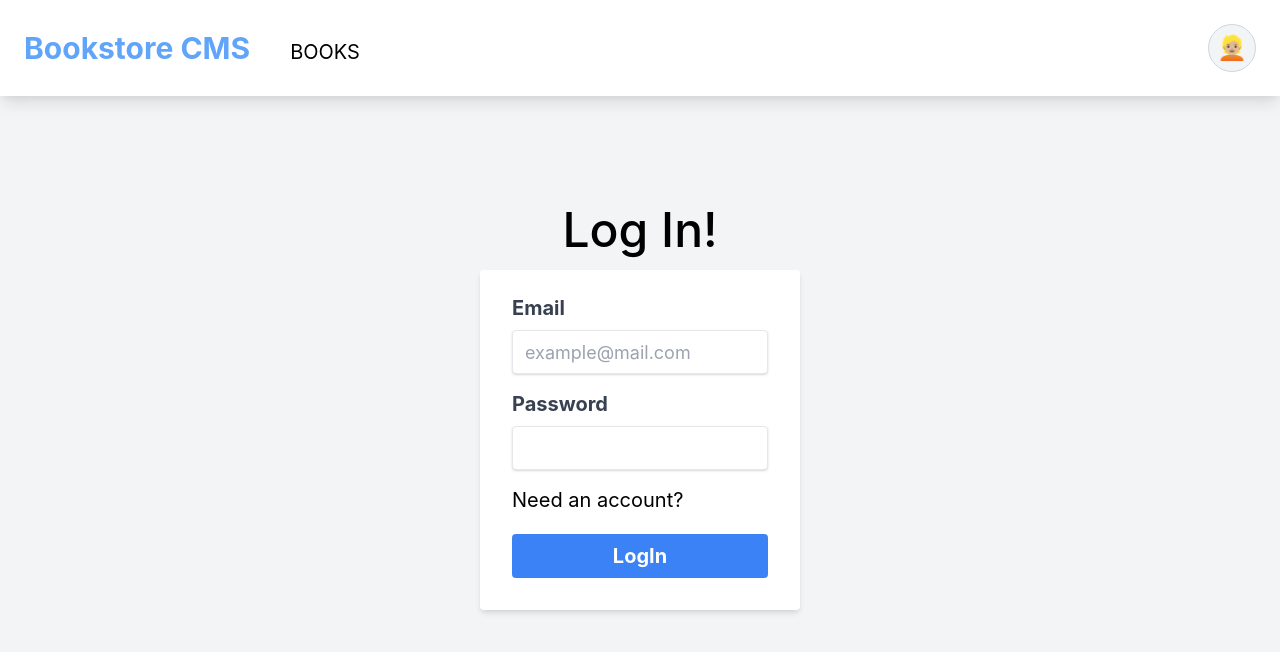
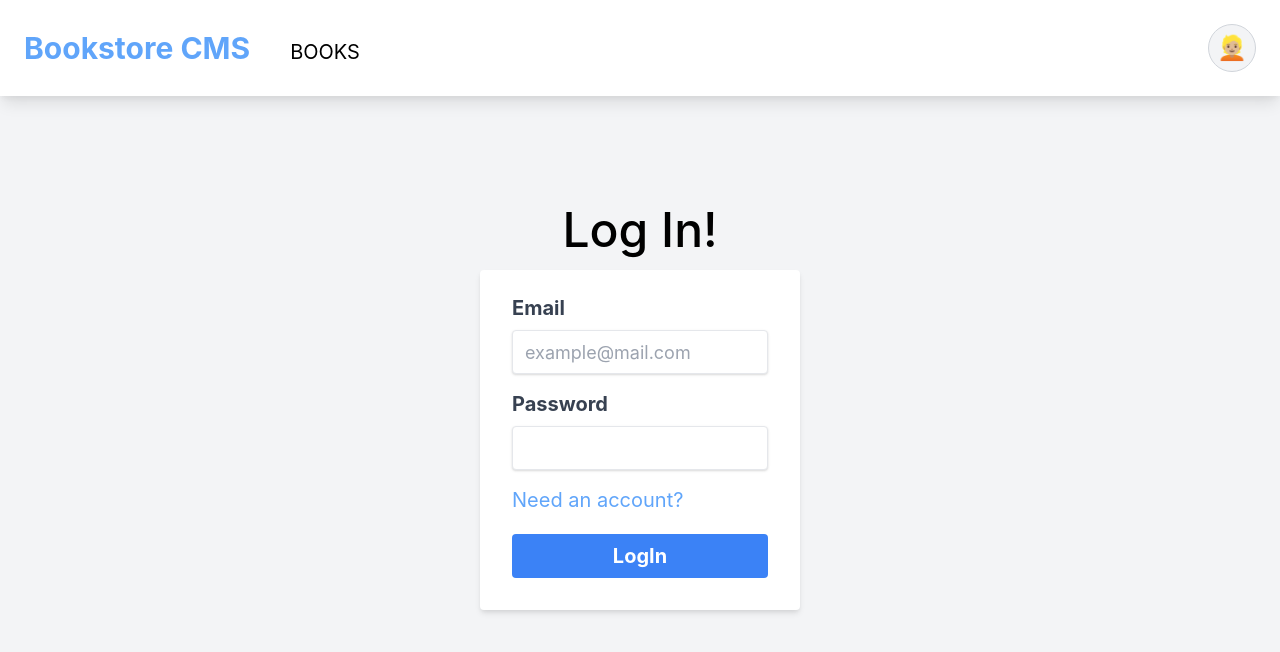
Before and after one commit to chubaquelo/React-Bookstore, a React (Create React App) app: page / in a window 1280 px wide. Shown: the top 652 px of the page. Built offline with nearby package versions, Linux system fonts and the light colour scheme.

Commit message:
Add email validator to signIn and signUp forms.

```diff
--- a/package.json
+++ b/package.json
@@ -18,6 +18,7 @@
     "react-scripts": "4.0.3",
     "redux": "^4.0.5",
     "redux-thunk": "^2.3.0",
+    "validator": "^13.5.2",
     "web-vitals": "^1.0.1"
   },
   "scripts": {
--- a/src/components/SignIn.js
+++ b/src/components/SignIn.js
@@ -1,6 +1,7 @@
 import React, { useState } from 'react';
 import { useDispatch, useSelector } from 'react-redux';
 import { Redirect, Link } from 'react-router-dom';
+import validator from 'validator';
 import { signIn } from '../actions';
 
 const LogIn = () => {
@@ -19,7 +20,9 @@ const LogIn = () => {
   };
 
   const logInSubmit = () => {
-    dispatch(signIn(email, password));
+    if (validator.isEmail(email)) {
+      dispatch(signIn(email, password));
+    }
   };
 
   const keyUpSubmitTest = e => {
@@ -64,7 +67,16 @@ const LogIn = () => {
               value={password}
             />
           </label>
-          <Link to="/signup"><p>Need an account?</p></Link>
+          {!validator.isEmail(email) && email !== '' ? (
+            <p className="text-red-500 text-sm italic font-bold">
+              You must use a valid email.
+            </p>
+          ) : null}
+          <Link to="/signup">
+            <p className="text-blue-400 hover:text-blue-700">
+              Need an account?
+            </p>
+          </Link>
           <button
             className="w-full mt-5 bg-blue-500 hover:bg-blue-700 text-white font-bold py-2 px-4 rounded focus:outline-none focus:shadow-outline"
             type="button"
--- a/src/components/SignUp.js
+++ b/src/components/SignUp.js
@@ -1,6 +1,7 @@
 import React, { useState } from 'react';
 import { useDispatch, useSelector } from 'react-redux';
 import { Link, Redirect } from 'react-router-dom';
+import validator from 'validator';
 import { signUp } from '../actions';
 
 const SignUp = () => {
@@ -24,7 +25,7 @@ const SignUp = () => {
   };
 
   const handleSubmit = () => {
-    if (checkPasswordMatch()) {
+    if (validator.isEmail(email) && checkPasswordMatch()) {
       dispatch(signUp(email, password));
     }
   };
@@ -86,12 +87,17 @@ const SignUp = () => {
             />
           </label>
           {!checkPasswordMatch() ? (
-            <p className="text-red-500 text-xs italic">
+            <p className="text-red-500 text-sm italic font-bold">
               Your password does not match.
             </p>
           ) : null}
+          {!validator.isEmail(email) && email !== '' ? (
+            <p className="text-red-500 text-sm italic font-bold">
+              You must use a valid email.
+            </p>
+          ) : null}
           <Link to="/login">
-            <p>Already have an account?</p>
+            <p className="text-blue-400 hover:text-blue-700">Already have an account?</p>
           </Link>
           <button
             className="w-full mt-5 bg-blue-500 hover:bg-blue-700 text-white font-bold py-2 px-4 rounded focus:outline-none focus:shadow-outline"
```
Also changed, not shown: 1 other file (tests, documents, lock files or other folders).
